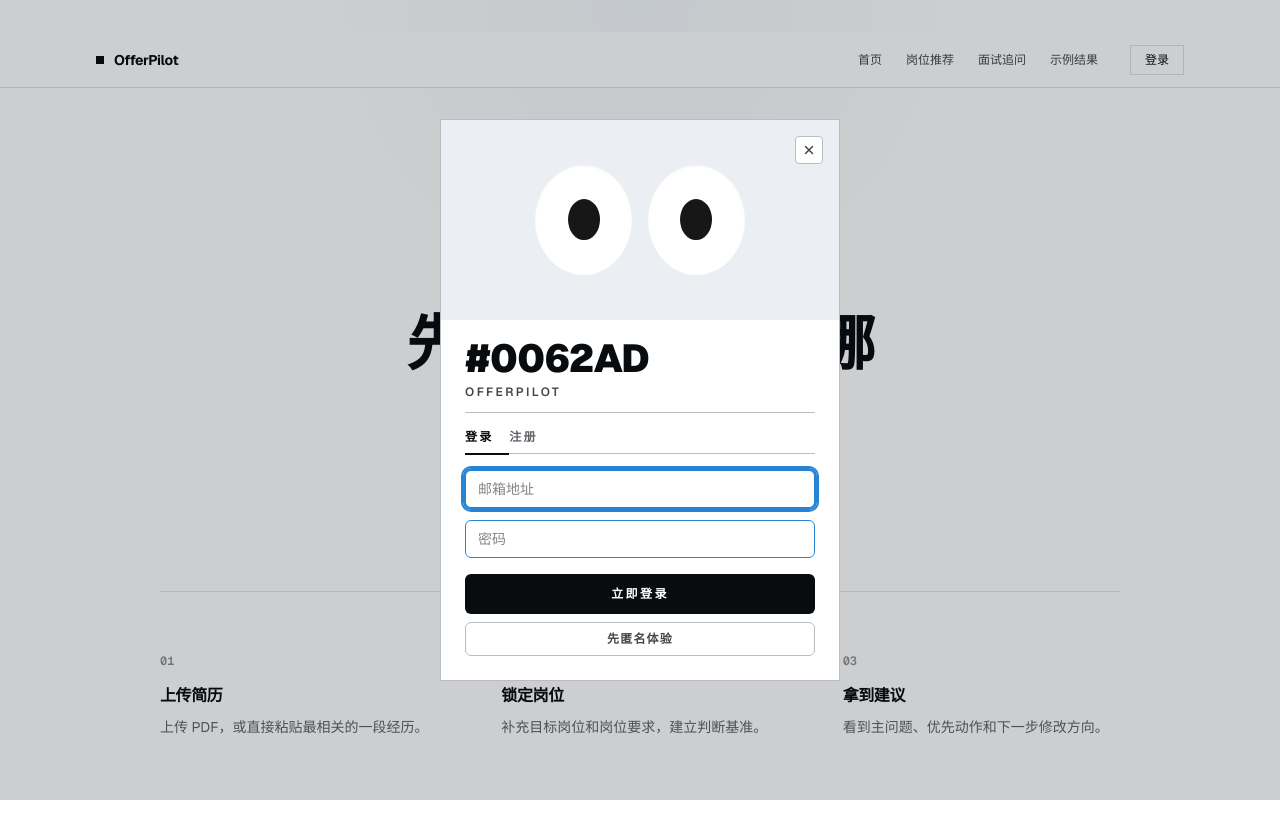
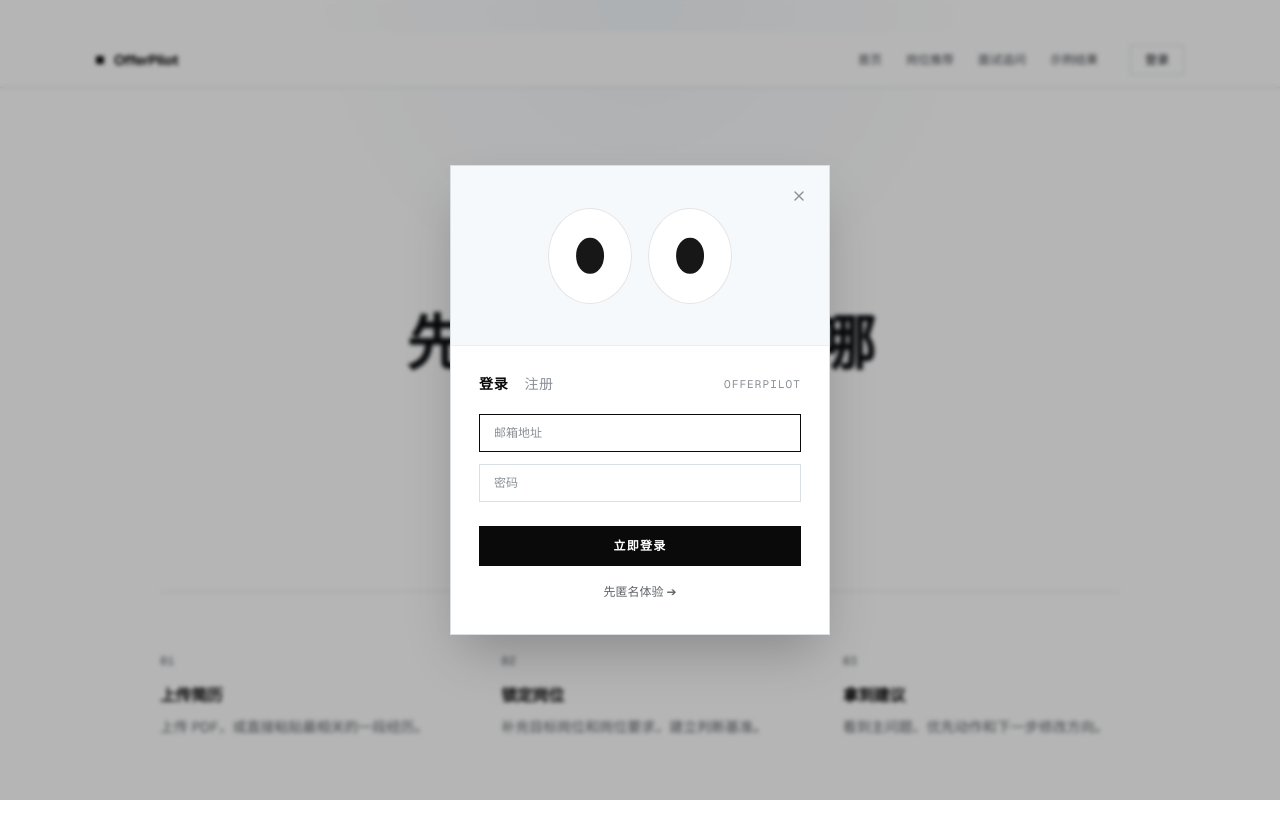
Before and after one commit to Erye932/OfferPilot-Web, a Next.js app: page / in a window 1280 px wide. Both pictures are taken after a click on the button "登录". Shown: the top 838 px of the page. Built offline with nearby package versions, Linux system fonts and the light colour scheme.

Commit message:
style: minimalist square auth modal redesign

```diff
--- a/components/offerpilot/AuthModal.tsx
+++ b/components/offerpilot/AuthModal.tsx
@@ -104,89 +104,86 @@
     >
       {/* Backdrop */}
       <div
-        className="absolute inset-0 bg-neutral-900/20"
+        className="absolute inset-0 bg-neutral-950/30 backdrop-blur-[2px]"
         onClick={handleClose}
       />
 
-      {/* Card */}
+      {/* Card: 纯粹方正纸片质感，去除多余线条与圆弧 */}
       <div
         ref={dialogRef}
-        className="relative z-10 w-full max-w-[400px] overflow-hidden bg-white border border-neutral-300"
+        className="relative z-10 w-full max-w-[380px] bg-white border border-neutral-200 shadow-2xl rounded-none"
         onMouseMove={handleMouseMove}
         onMouseLeave={handleMouseLeave}
       >
         {/* ── Top: eye zone ── */}
         <div
-          className="relative flex items-center justify-center h-[200px] cursor-default bg-neutral-100"
+          className="relative flex items-center justify-center h-[180px] cursor-default bg-neutral-50 border-b border-neutral-100"
         >
-          {/* Close button — top right */}
+          {/* Close button */}
           <button
             onClick={handleClose}
             aria-label="关闭"
-            className="absolute right-4 top-4 flex h-7 w-7 items-center justify-center border border-neutral-300 bg-white hover:bg-neutral-100 transition rounded text-neutral-600 focus-visible:outline-2 focus-visible:outline-offset-2 focus-visible:outline-primary"
+            className="absolute right-4 top-4 flex h-7 w-7 items-center justify-center text-neutral-400 hover:text-neutral-900 transition-colors"
           >
-            <svg viewBox="0 0 24 24" className="h-3.5 w-3.5" fill="none" stroke="currentColor" strokeWidth="2.5" strokeLinecap="round" strokeLinejoin="round">
+            <svg viewBox="0 0 24 24" className="h-4 w-4" fill="none" stroke="currentColor" strokeWidth="2" strokeLinecap="round" strokeLinejoin="round">
               <path d="M18 6 6 18" /><path d="m6 6 12 12" />
             </svg>
           </button>
 
           {/* Two eyes */}
           <div className="flex items-center" style={{ gap: 16 }}>
-            <EyeBall dx={eyePosition.x} dy={eyePosition.y} size={110} />
-            <EyeBall dx={eyePosition.x} dy={eyePosition.y} size={110} />
+            <EyeBall dx={eyePosition.x} dy={eyePosition.y} size={96} />
+            <EyeBall dx={eyePosition.x} dy={eyePosition.y} size={96} />
           </div>
         </div>
 
         {/* ── Bottom: form zone ── */}
-        <div className="px-6 pb-6 pt-4 bg-white">
-          {/* Brand label */}
-          <div className="border-b border-neutral-300 pb-3 mb-4">
-            <div className="text-3xl font-black tracking-tight text-neutral-900">
-              #0062AD
-            </div>
-            <div className="mt-0.5 text-xs font-semibold tracking-[0.2em] uppercase text-neutral-600">
-              OFFERPILOT
-            </div>
-          </div>
-
-          {/* Mode tabs */}
-          <div className="mb-4 flex gap-0 border-b border-neutral-300">
+        <div className="p-7 bg-white space-y-5">
+          {/* Brand & Mode tabs */}
+          <div className="flex items-center justify-between">
+            <div className="flex items-baseline gap-4">
               {(["login", "register"] as const).map((m) => (
                 <button
                   key={m}
                   onClick={() => setMode(m)}
-                className={`pb-2 pr-4 text-xs font-black tracking-[0.18em] uppercase transition ${mode === m ? 'text-neutral-900 border-b-2 border-neutral-900' : 'text-neutral-500 border-b-2 border-transparent hover:text-neutral-700'}`}
-                style={{
-                  marginBottom: -2,
-                  background: "transparent",
-                }}
+                  className={`text-sm tracking-wider uppercase transition-colors ${
+                    mode === m
+                      ? 'font-bold text-neutral-950'
+                      : 'font-normal text-neutral-400 hover:text-neutral-600'
+                  }`}
                 >
                   {m === "login" ? "登录" : "注册"}
                 </button>
               ))}
             </div>
+            <span className="text-[11px] font-mono tracking-widest text-neutral-400 uppercase">
+              OfferPilot
+            </span>
+          </div>
 
-          {/* Inputs */}
+          {/* Inputs: 极简 1px 细线，无圆弧，去除蓝底厚环 */}
           <div className="space-y-3">
             <FlatInput type="email" placeholder="邮箱地址" />
             <FlatInput type="password" placeholder="密码" />
             {mode === "register" && <FlatInput type="password" placeholder="确认密码" />}
           </div>
 
-          {/* Primary button */}
+          {/* Actions */}
+          <div className="space-y-3 pt-1">
             <button
-            className="mt-4 w-full py-3 text-xs font-black tracking-[0.2em] uppercase transition bg-neutral-900 text-white hover:bg-neutral-800 rounded-md focus-visible:outline-2 focus-visible:outline-offset-2 focus-visible:outline-primary"
+              className="w-full py-3 text-xs font-bold tracking-widest uppercase bg-neutral-950 text-white hover:bg-neutral-800 transition-colors rounded-none"
             >
               {mode === "login" ? "立即登录" : "创建账号"}
             </button>
 
-          {/* Anonymous */}
+            {/* Anonymous: 纯文本链接，去除多余按钮线框 */}
             <button
               onClick={handleClose}
-            className="mt-2 w-full py-2 text-xs font-semibold tracking-widest uppercase transition border border-neutral-300 text-neutral-600 hover:border-neutral-500 hover:text-neutral-800 rounded-md focus-visible:outline-2 focus-visible:outline-offset-2 focus-visible:outline-primary"
+              className="w-full py-1.5 text-xs text-neutral-500 hover:text-neutral-900 transition-colors text-center font-medium block"
             >
-            先匿名体验
+              先匿名体验 ➔
             </button>
+          </div>
         </div>
       </div>
     </div>
@@ -199,7 +196,7 @@
         onClick={() => setOpen(true)}
         className={
           buttonClassName ??
-          "rounded-md border border-neutral-300 bg-white px-4 py-2 text-sm font-medium text-neutral-700 transition hover:border-neutral-500 hover:text-neutral-900 focus-visible:outline-2 focus-visible:outline-offset-2 focus-visible:outline-primary"
+          "rounded-none border border-neutral-300 bg-white px-4 py-1.5 text-xs font-medium text-neutral-700 transition hover:border-neutral-900 hover:text-neutral-950"
         }
       >
         {buttonLabel}
@@ -209,24 +206,24 @@
   );
 }
 
-// ─── Flat input — modern SaaS style ────────────────────
+// ─── Flat input — 纯净极简输入框（无圆弧，单层轻量细线，无多余外圈蓝线） ───────────────
 function FlatInput({ type, placeholder }: { type: string; placeholder: string }) {
   return (
     <input
       type={type}
       placeholder={placeholder}
-      className="w-full rounded-md border border-primary bg-white px-3 py-2 text-sm text-neutral-900 transition focus:border-primary focus:ring-2 focus:ring-primary focus:ring-offset-0 outline-none"
+      className="w-full rounded-none border border-neutral-200 bg-white px-3.5 py-2.5 text-xs text-neutral-900 placeholder:text-neutral-400 focus:border-neutral-950 outline-none transition-colors"
+      style={{ outline: "none", boxShadow: "none" }}
     />
   );
 }
 
 // ─── Eyeball ─────────────────────────────────────────────────
 function EyeBall({ dx, dy, size }: { dx: number; dy: number; size: number }) {
-  const w = size * 0.88; // slightly oval — taller than wide
+  const w = size * 0.88;
   const h = size;
   const pupilW = w * 0.33;
   const pupilH = h * 0.38;
-  // generous travel so the effect is clearly visible
   const maxTravelX = w * 0.32;
   const maxTravelY = h * 0.28;
   const dist = Math.sqrt(dx * dx + dy * dy);
@@ -242,7 +239,7 @@
         height: h,
         borderRadius: "50%",
         background: "#FFFFFF",
-        boxShadow: "inset 0 1px 2px rgba(0,0,0,0.05)",
+        border: "1px solid #E5E5E5",
         flexShrink: 0,
         position: "relative",
         overflow: "hidden",
```
Lines whose indentation alone changed are shown as unchanged.
